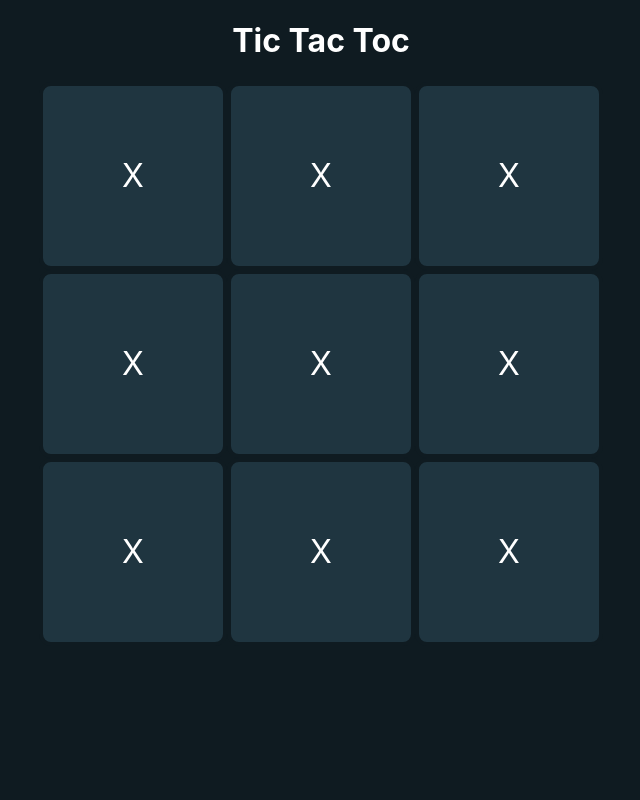
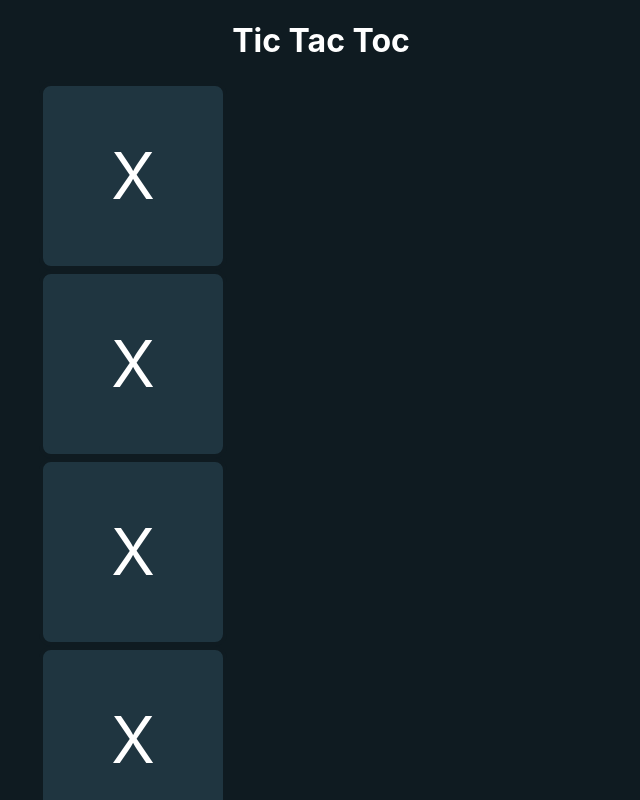
Before and after one commit to Hileene/Tic-Tac-Toe-Game, a React (Create React App) app: page / in a window 1280 px wide. Shown: the top 800 px of the page, without its empty margins (319-959 px from the left). Built offline with nearby package versions, Linux system fonts and the light colour scheme.

Commit message:
Remove the "row" class

```diff
--- a/src/Components/Tile/Tile.css
+++ b/src/Components/Tile/Tile.css
@@ -1,9 +1,3 @@
-.row {
-  display: flex;
-  justify-content: center;
-  align-items: center;
-}
-
 .tile {
   display: flex;
   width: 180px;
@@ -14,5 +8,5 @@
   cursor: pointer;
   justify-content: center;
   align-items: center;
-  font-size: 2em;
+  font-size: 4em;
 }
```
